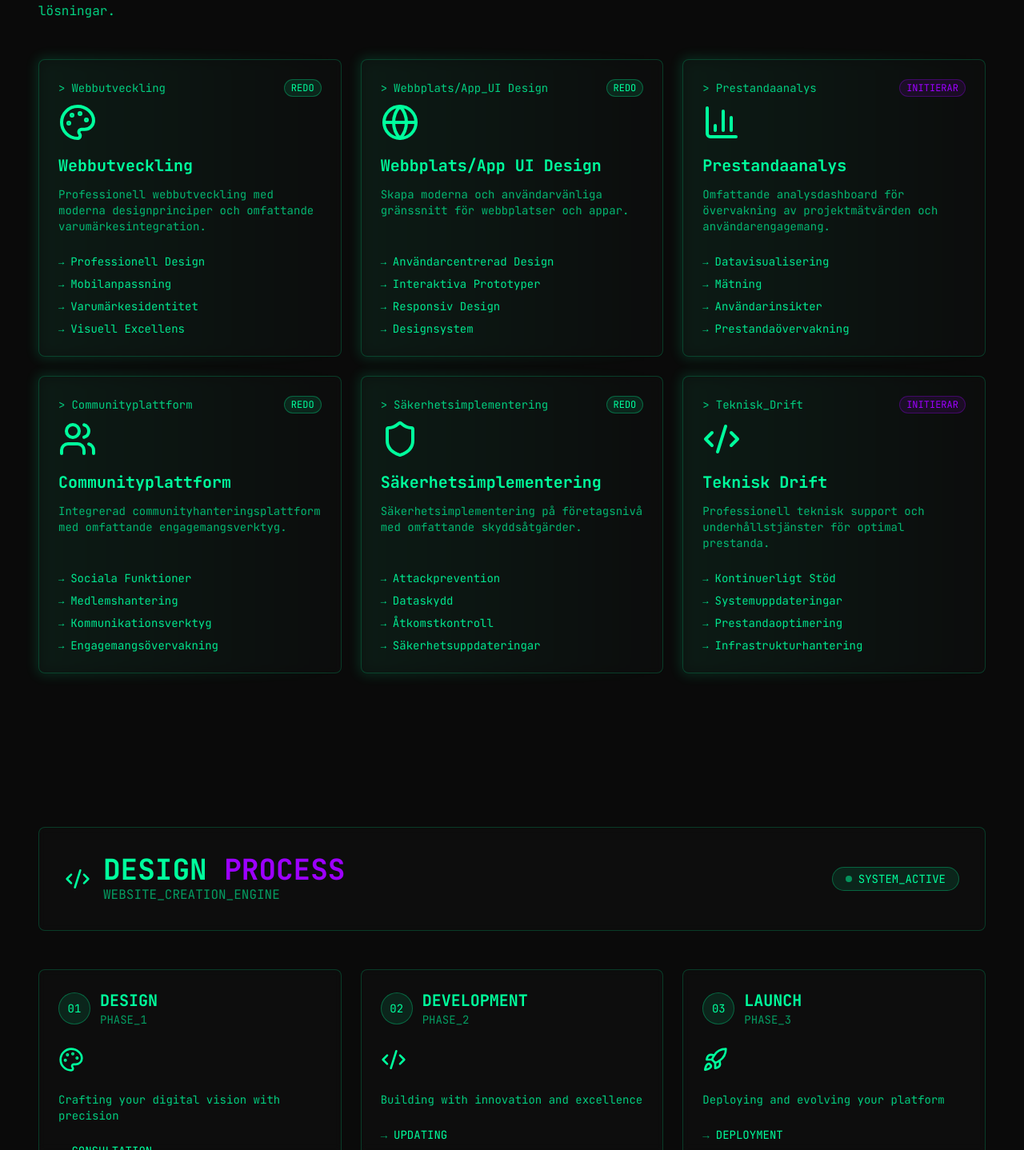
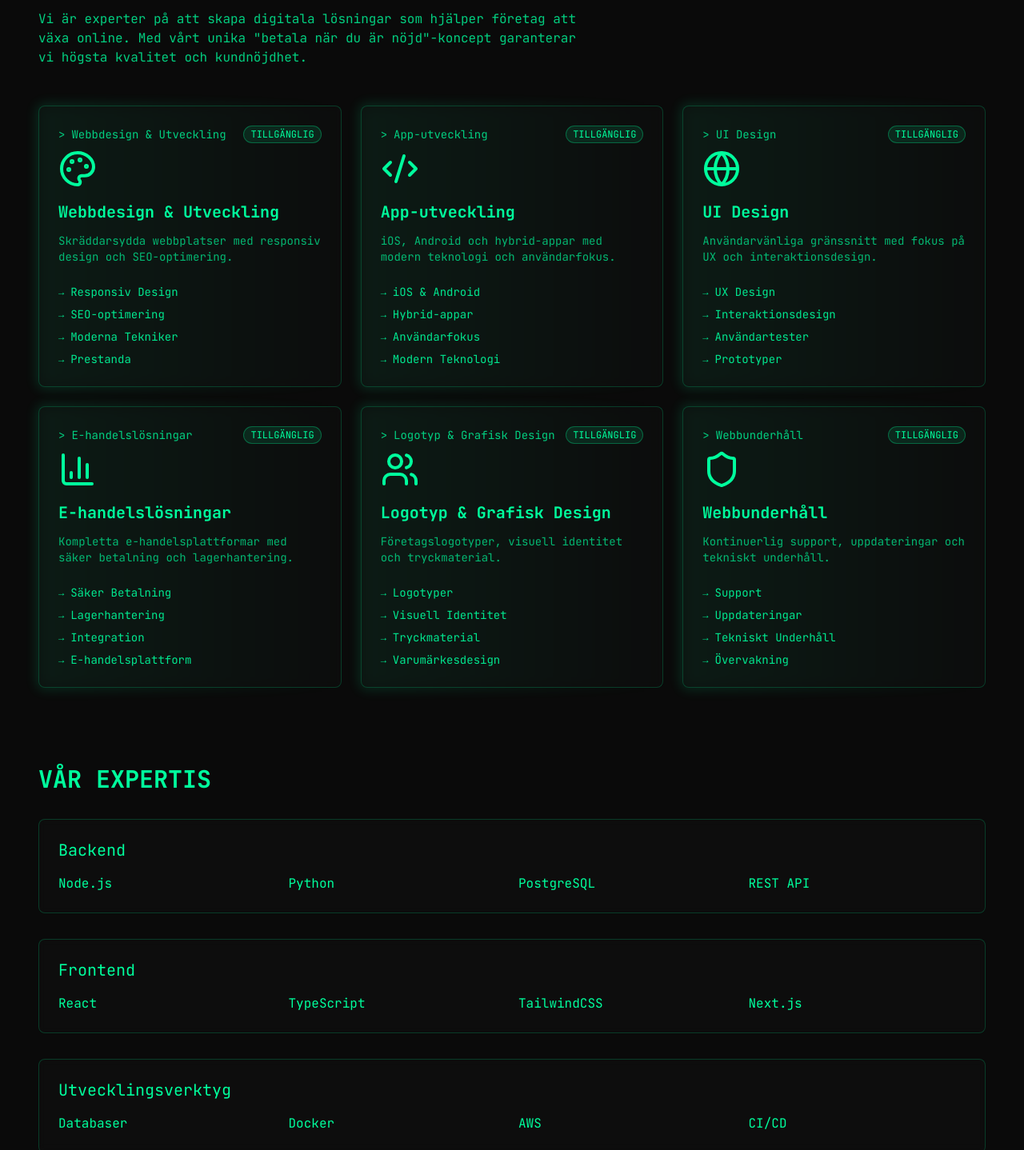
Before and after one commit to aki0010/echo-website-creation, a React (Vite) app: page / in a window 1280 px wide. Shown: the part 1110-2548 px from the top of the page at 80% size. Built offline with nearby package versions, Linux system fonts and the light colour scheme.

Commit message:
Implement page content
This commit integrates the provided content into the website, excluding any design elements.

```diff
--- a/src/components/ServiceCard.tsx
+++ b/src/components/ServiceCard.tsx
@@ -9,7 +9,7 @@ interface ServiceCardProps {
   title: string;
   type: 'website' | 'web3' | 'analytics' | 'community' | 'security' | 'technical';
   description: string;
-  status: 'REDO' | 'INITIERAR';
+  status: 'TILLGÄNGLIG';
   features: ServiceFeature[];
 }
 
@@ -32,13 +32,9 @@ const ServiceCard = ({ title, type, description, status, features }: ServiceCard
         <div className="flex items-center justify-between mb-2">
           <div className="flex items-center gap-2 text-sm text-neon-green/80">
             <span>{'>'}</span>
-            <span className="font-mono">{title.replace(' ', '_')}</span>
+            <span className="font-mono">{title}</span>
           </div>
-          <div className={`px-2 py-0.5 rounded-full text-xs border ${
-            status === 'REDO'
-              ? 'border-neon-green/30 bg-neon-green/10 text-neon-green'
-              : 'border-neon-purple/30 bg-neon-purple/10 text-neon-purple'
-          }`}>
+          <div className="px-2 py-0.5 rounded-full text-xs border border-neon-green/30 bg-neon-green/10 text-neon-green">
             {status}
           </div>
         </div>
--- a/src/pages/Services.tsx
+++ b/src/pages/Services.tsx
@@ -6,90 +6,89 @@ import ServiceCard from '@/components/ServiceCard';
 const Services = () => {
   const services = [
     {
-      title: "Webbutveckling",
+      title: "Webbdesign & Utveckling",
       type: "website" as const,
-      description: "Professionell webbutveckling med moderna designprinciper och omfattande varumärkesintegration.",
-      status: "REDO" as const,
+      description: "Skräddarsydda webbplatser med responsiv design och SEO-optimering.",
+      status: "TILLGÄNGLIG" as const,
       features: [
-        { name: "Professionell Design" },
-        { name: "Mobilanpassning" },
-        { name: "Varumärkesidentitet" },
-        { name: "Visuell Excellens" }
+        { name: "Responsiv Design" },
+        { name: "SEO-optimering" },
+        { name: "Moderna Tekniker" },
+        { name: "Prestanda" }
       ]
     },
     {
-      title: "Webbplats/App UI Design",
-      type: "web3" as const,
-      description: "Skapa moderna och användarvänliga gränssnitt för webbplatser och appar.",
-      status: "REDO" as const,
+      title: "App-utveckling",
+      type: "technical" as const,
+      description: "iOS, Android och hybrid-appar med modern teknologi och användarfokus.",
+      status: "TILLGÄNGLIG" as const,
       features: [
-        { name: "Användarcentrerad Design" },
-        { name: "Interaktiva Prototyper" },
-        { name: "Responsiv Design" },
-        { name: "Designsystem" }
+        { name: "iOS & Android" },
+        { name: "Hybrid-appar" },
+        { name: "Användarfokus" },
+        { name: "Modern Teknologi" }
       ]
     },
     {
-      title: "Prestandaanalys",
-      type: "analytics" as const,
-      description: "Omfattande analysdashboard för övervakning av projektmätvärden och användarengagemang.",
-      status: "INITIERAR" as const,
+      title: "UI Design",
+      type: "web3" as const,
+      description: "Användarvänliga gränssnitt med fokus på UX och interaktionsdesign.",
+      status: "TILLGÄNGLIG" as const,
       features: [
-        { name: "Datavisualisering" },
-        { name: "Mätning" },
-        { name: "Användarinsikter" },
-        { name: "Prestandaövervakning" }
+        { name: "UX Design" },
+        { name: "Interaktionsdesign" },
+        { name: "Användartester" },
+        { name: "Prototyper" }
       ]
     },
     {
-      title: "Communityplattform",
-      type: "community" as const,
-      description: "Integrerad communityhanteringsplattform med omfattande engagemangsverktyg.",
-      status: "REDO" as const,
+      title: "E-handelslösningar",
+      type: "analytics" as const,
+      description: "Kompletta e-handelsplattformar med säker betalning och lagerhantering.",
+      status: "TILLGÄNGLIG" as const,
       features: [
-        { name: "Sociala Funktioner" },
-        { name: "Medlemshantering" },
-        { name: "Kommunikationsverktyg" },
-        { name: "Engagemangsövervakning" }
+        { name: "Säker Betalning" },
+        { name: "Lagerhantering" },
+        { name: "Integration" },
+        { name: "E-handelsplattform" }
       ]
     },
     {
-      title: "Säkerhetsimplementering",
-      type: "security" as const,
-      description: "Säkerhetsimplementering på företagsnivå med omfattande skyddsåtgärder.",
-      status: "REDO" as const,
+      title: "Logotyp & Grafisk Design",
+      type: "community" as const,
+      description: "Företagslogotyper, visuell identitet och tryckmaterial.",
+      status: "TILLGÄNGLIG" as const,
       features: [
-        { name: "Attackprevention" },
-        { name: "Dataskydd" },
-        { name: "Åtkomstkontroll" },
-        { name: "Säkerhetsuppdateringar" }
+        { name: "Logotyper" },
+        { name: "Visuell Identitet" },
+        { name: "Tryckmaterial" },
+        { name: "Varumärkesdesign" }
       ]
     },
     {
-      title: "Teknisk Drift",
-      type: "technical" as const,
-      description: "Professionell teknisk support och underhållstjänster för optimal prestanda.",
-      status: "INITIERAR" as const,
+      title: "Webbunderhåll",
+      type: "security" as const,
+      description: "Kontinuerlig support, uppdateringar och tekniskt underhåll.",
+      status: "TILLGÄNGLIG" as const,
       features: [
-        { name: "Kontinuerligt Stöd" },
-        { name: "Systemuppdateringar" },
-        { name: "Prestandaoptimering" },
-        { name: "Infrastrukturhantering" }
+        { name: "Support" },
+        { name: "Uppdateringar" },
+        { name: "Tekniskt Underhåll" },
+        { name: "Övervakning" }
       ]
     }
   ];
 
   return (
-    <div className="min-h-screen bg-cyber-dark text-neon-green overflow-hidden">
-      <MatrixRain />
-      <div className="relative z-10">
-        <Navigation />
-        <main className="pt-24 px-6 pb-24">
-          <div className="max-w-7xl mx-auto">
-            <h1 className="text-5xl font-bold mb-6">TJÄNSTER_MATRIS</h1>
+    <div id="services" className="py-24">
+      <div className="max-w-7xl mx-auto px-6">
+        <div className="inline-block px-4 py-1 bg-neon-green/10 rounded-full border border-neon-green/30 mb-6">
+          DIGITAL INNOVATION
+        </div>
+        <h1 className="text-5xl font-bold mb-6">TJÄNSTER</h1>
         <p className="text-neon-green/80 mb-12 max-w-2xl">
-              Utforska vårt omfattande utbud av tjänster utformade för att transformera din digitala närvaro
-              med toppmodern teknik och innovativa lösningar.
+          Vi är experter på att skapa digitala lösningar som hjälper företag att växa online.
+          Med vårt unika "betala när du är nöjd"-koncept garanterar vi högsta kvalitet och kundnöjdhet.
         </p>
 
         <div className="grid grid-cols-1 md:grid-cols-2 lg:grid-cols-3 gap-6">
@@ -104,8 +103,66 @@ const Services = () => {
             />
           ))}
         </div>
+
+        <div className="mt-24">
+          <h2 className="text-3xl font-bold mb-8">VÅR EXPERTIS</h2>
+
+          <div className="grid gap-8">
+            <div className="cyber-card p-6">
+              <h3 className="text-xl mb-4">Backend</h3>
+              <div className="grid grid-cols-2 md:grid-cols-4 gap-4">
+                <div className="flex items-center gap-2">
+                  <span className="text-neon-green">Node.js</span>
                 </div>
-        </main>
+                <div className="flex items-center gap-2">
+                  <span className="text-neon-green">Python</span>
+                </div>
+                <div className="flex items-center gap-2">
+                  <span className="text-neon-green">PostgreSQL</span>
+                </div>
+                <div className="flex items-center gap-2">
+                  <span className="text-neon-green">REST API</span>
+                </div>
+              </div>
+            </div>
+
+            <div className="cyber-card p-6">
+              <h3 className="text-xl mb-4">Frontend</h3>
+              <div className="grid grid-cols-2 md:grid-cols-4 gap-4">
+                <div className="flex items-center gap-2">
+                  <span className="text-neon-green">React</span>
+                </div>
+                <div className="flex items-center gap-2">
+                  <span className="text-neon-green">TypeScript</span>
+                </div>
+                <div className="flex items-center gap-2">
+                  <span className="text-neon-green">TailwindCSS</span>
+                </div>
+                <div className="flex items-center gap-2">
+                  <span className="text-neon-green">Next.js</span>
+                </div>
+              </div>
+            </div>
+
+            <div className="cyber-card p-6">
+              <h3 className="text-xl mb-4">Utvecklingsverktyg</h3>
+              <div className="grid grid-cols-2 md:grid-cols-4 gap-4">
+                <div className="flex items-center gap-2">
+                  <span className="text-neon-green">Databaser</span>
+                </div>
+                <div className="flex items-center gap-2">
+                  <span className="text-neon-green">Docker</span>
+                </div>
+                <div className="flex items-center gap-2">
+                  <span className="text-neon-green">AWS</span>
+                </div>
+                <div className="flex items-center gap-2">
+                  <span className="text-neon-green">CI/CD</span>
+                </div>
+              </div>
+            </div>
+          </div>
+        </div>
       </div>
     </div>
   );
```
Lines whose indentation alone changed are shown as unchanged.
